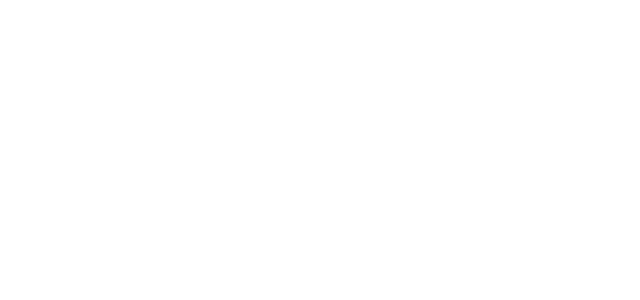
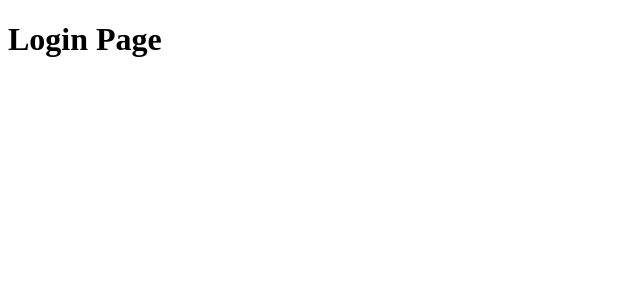
Before and after one commit to urielduana/AppPlanner, a Nuxt app in the folder frontend/: page /login in a window 1280 px wide. Shown: the top 300 px of the page, without its empty margins (0-640 px from the left). Built offline with nearby package versions, Linux system fonts and the light colour scheme.

Commit message:
Restructure auth and app pages
Moved dashboard and register pages into (app) and (auth) directories for better organization.

```diff
--- /dev/null
+++ b/frontend/app/pages/(auth)/login.vue
@@ -0,0 +1,8 @@
+<script setup lang="ts"></script>
+
+<template>
+  <div>
+    <h1>Login Page</h1>
+    <!-- Login form goes here -->
+  </div>
+</template>
--- a/frontend/app/pages/register.vue
+++ /dev/null
@@ -1,5 +0,0 @@
-<script setup lang="ts"></script>
-
-<template>
-  <div></div>
-</template>
```
Also changed, not shown: frontend/app/pages/(app)/dashboard.vue (renamed from frontend/app/pages/dashboard.vue), frontend/app/pages/(auth)/register.vue (renamed from frontend/app/pages/login.vue).
